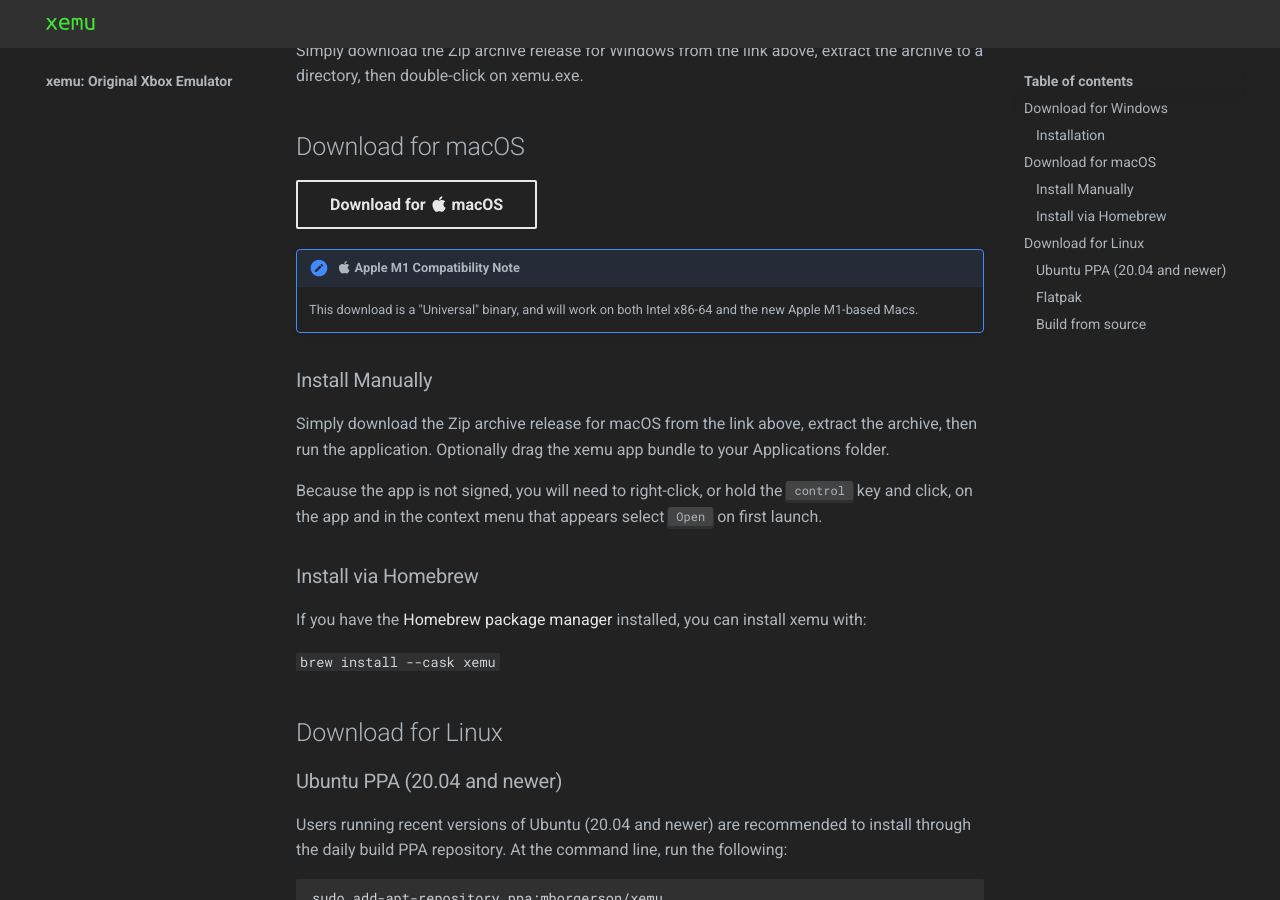
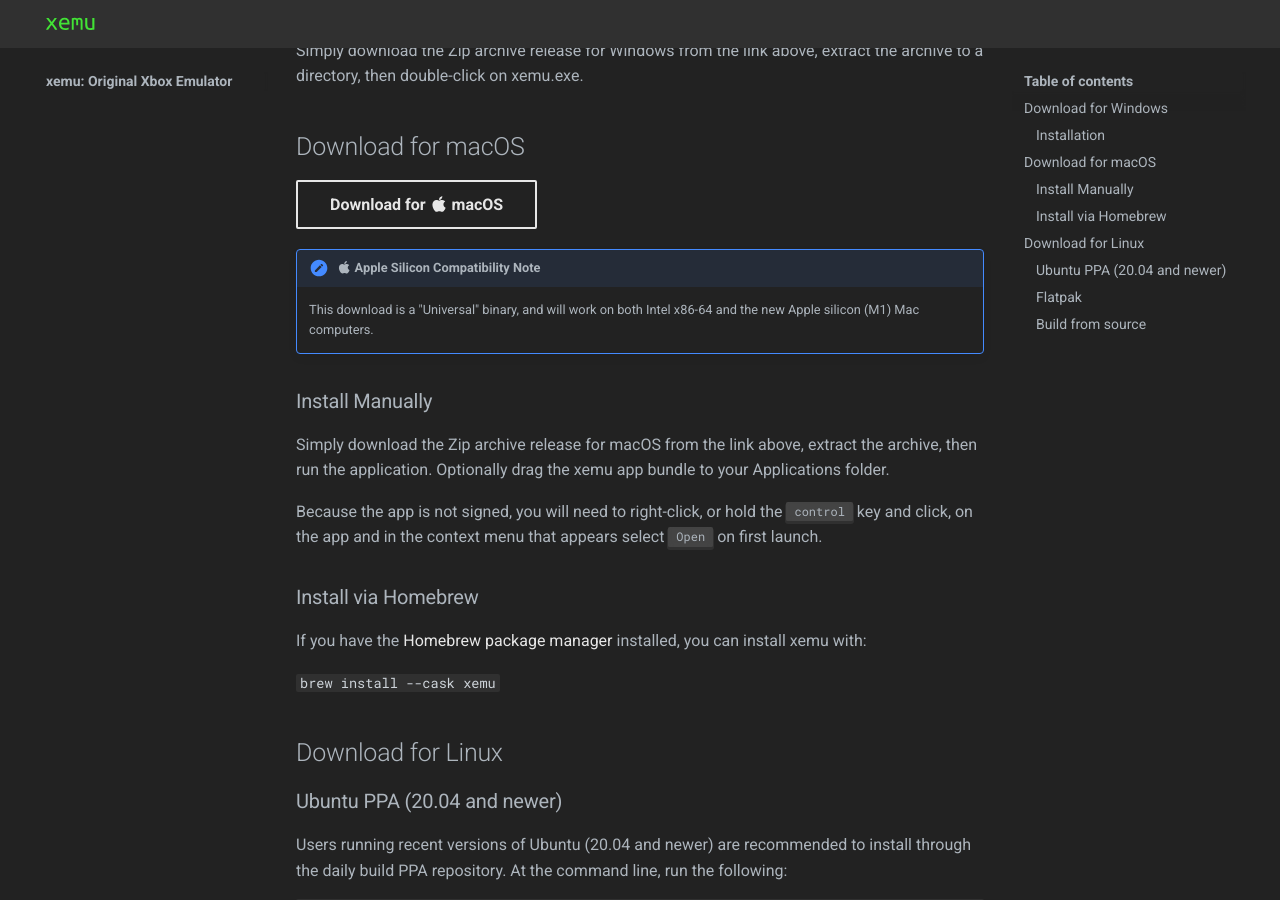
Before and after one commit to xemu-project/xemu-website, an MkDocs documentation site: the page built from docs/docs/download.md, in a window 1280 px wide and 900 px high, scrolled down 367 px. Built offline with MkDocs 1.6.1 and Material for MkDocs 9.7.7, drawn with Linux system fonts in a browser that asks for light colours.

Commit message:
Mention Apple silicon

```diff
--- a/docs/docs/download.md
+++ b/docs/docs/download.md
@@ -10,9 +10,9 @@ Simply download the Zip archive release for Windows from the link above, extract
 
 [Download for :fontawesome-brands-apple: macOS](https://github.com/mborgerson/xemu/releases/latest/download/xemu-macos-universal-release.zip){ .md-button .md-button--secondary }
 
-!!! check ":fontawesome-brands-apple: Apple M1 Compatibility Note"
+!!! check ":fontawesome-brands-apple: Apple Silicon Compatibility Note"
 
-	This download is a "Universal" binary, and will work on both Intel x86-64 and the new Apple M1-based Macs.
+	This download is a "Universal" binary, and will work on both Intel x86-64 and the new Apple silicon (M1) Mac computers.
 
 ### Install Manually
 
```
